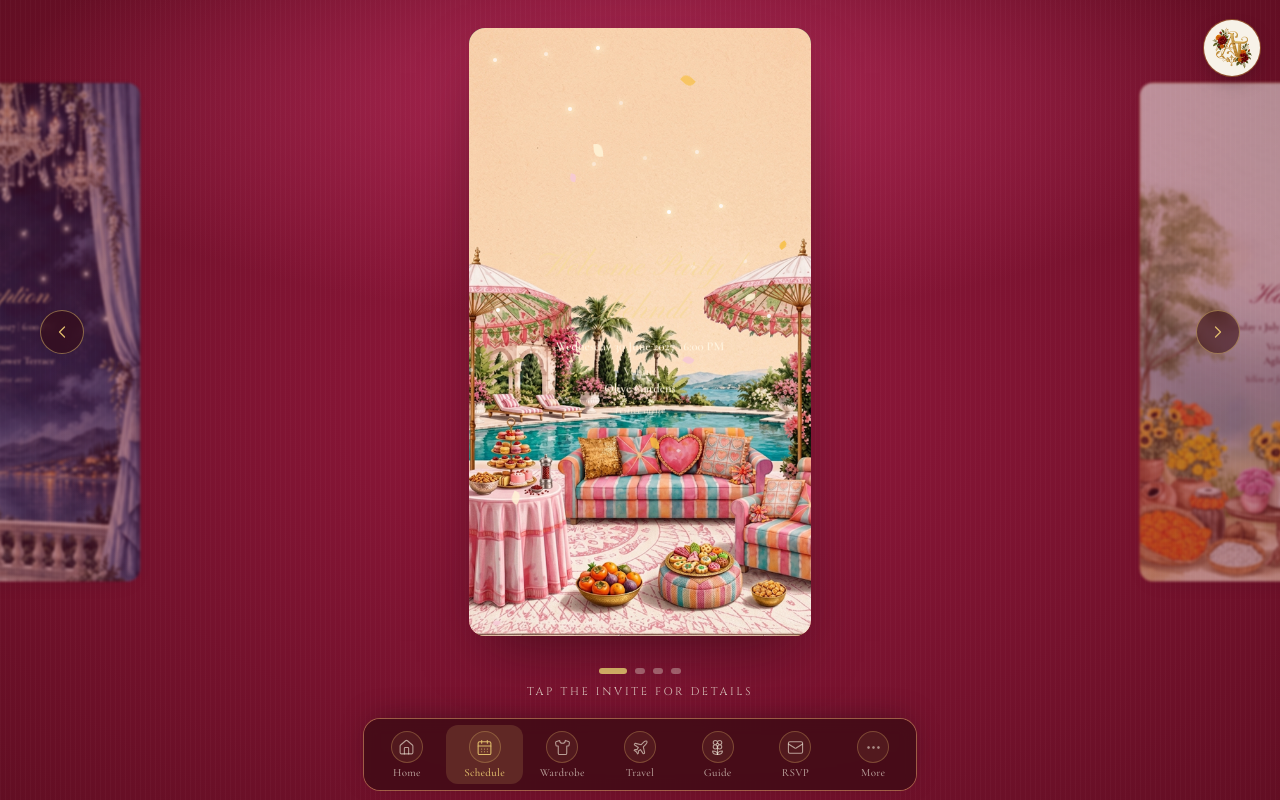
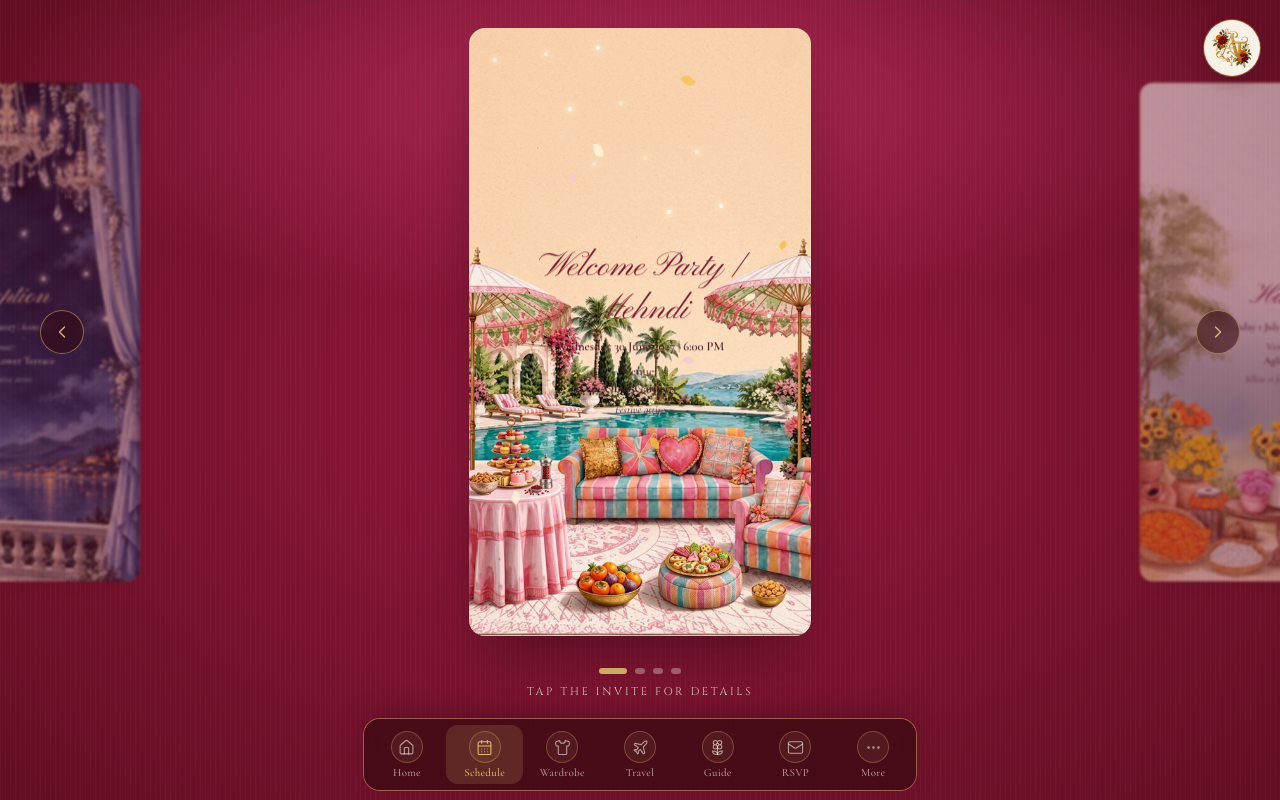
Before and after one commit to hill07/tejas-anoml, a React (Vite) app: page /schedule in a window 1280 px wide. Built offline with nearby package versions, Linux system fonts and the light colour scheme.

Commit message:
Improve invitation text contrast on light photos

```diff
--- a/src/components/invite/InviteCard.tsx
+++ b/src/components/invite/InviteCard.tsx
@@ -97,13 +97,13 @@ export function InviteCard({ event, active }: { event: WeddingEvent; active: boo
         key={String(active)}
         className="absolute inset-x-[5%] top-1/2 z-10 -translate-y-1/2 px-[3%] text-center"
         style={{
-          color: event.slug === 'welcome-party' || event.slug === 'reception' ? '#fff4df' : '#54202b',
+          color: event.slug === 'reception' ? '#fff4df' : '#54202b',
         }}
       >
         <h2
           className={`font-script leading-tight break-words ${active ? 'inv-in' : ''}`}
           style={{
-            color: event.slug === 'welcome-party' || event.slug === 'reception' ? '#f7d9a0' : '#7a1830',
+            color: event.slug === 'reception' ? '#f7d9a0' : '#7a1830',
             fontSize: 'clamp(1.45rem, 10cqw, 2.65rem)',
           }}
         >
```
